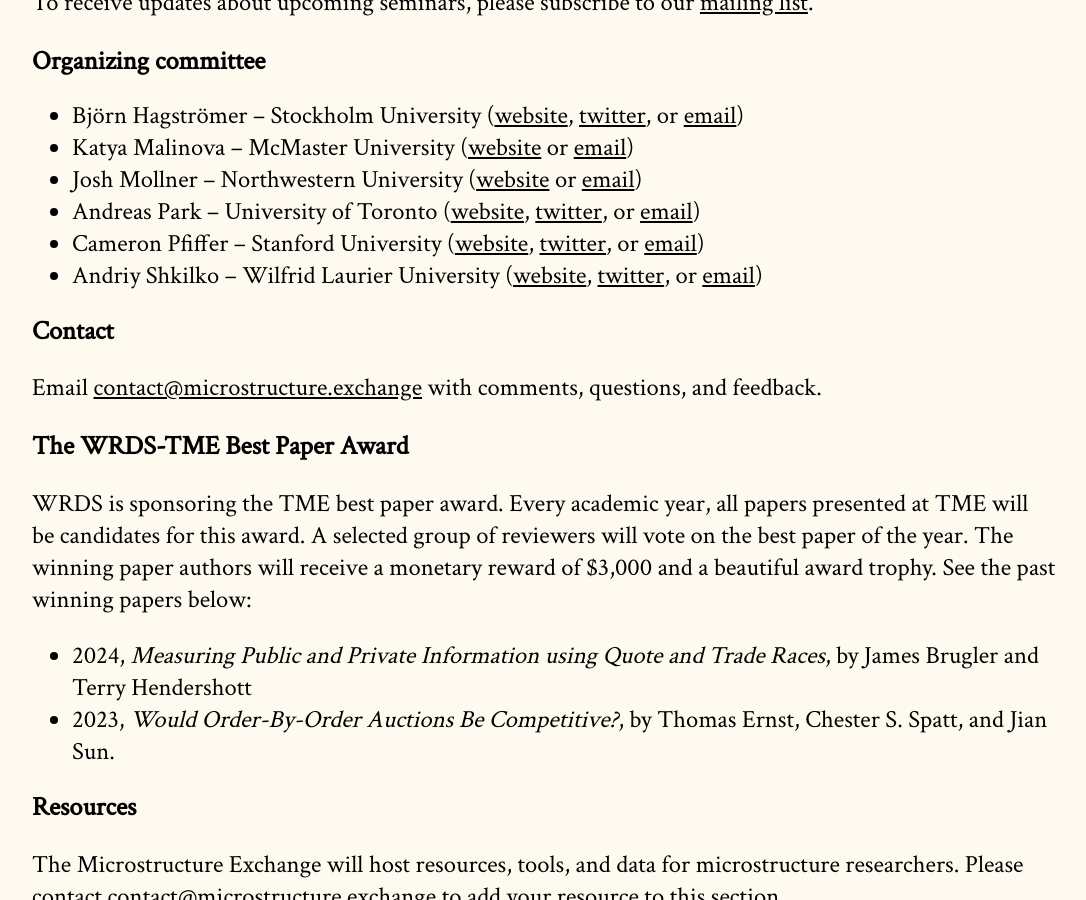
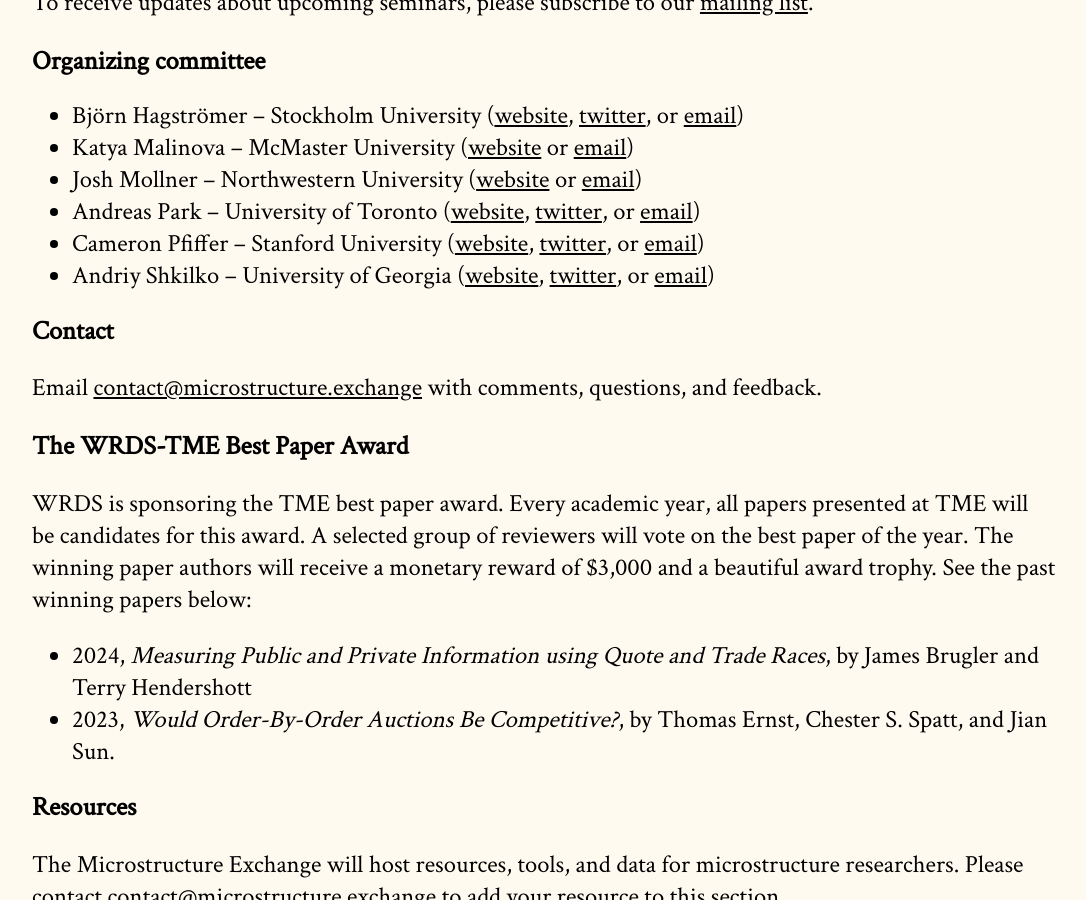
Before and after one commit to cpfiffer/microstructure.exchange, a Jekyll site: the page built from index.md, in a window 1280 px wide and 900 px high, scrolled down 1571 px. Shown: the whole window, without its empty margins (96-1182 px from the left). Built offline with Jekyll 4.4.1, drawn with Linux system fonts in a browser that asks for light colours; some web fonts are replaced.

Commit message:
Update index.md

```diff
--- a/index.md
+++ b/index.md
@@ -43,7 +43,7 @@ To receive updates about upcoming seminars, please subscribe to our [mailing lis
 - Josh Mollner -- Northwestern University ([website](https://sites.google.com/site/joshuamollner/) or [email](mailto:joshua.mollner@kellogg.northwestern.edu))
 - Andreas Park -- University of Toronto ([website](https://sites.google.com/site/parkandreas/), [twitter](https://twitter.com/financeutm), or [email](mailto:andreas.park@rotman.utoronto.ca))
 - Cameron Pfiffer -- Stanford University ([website](https://cameron.pfiffer.org), [twitter](https://twitter.com/cameron_pfiffer), or [email](mailto:cpfiffer@stanford.edu))
-- Andriy Shkilko -- Wilfrid Laurier University ([website](https://www.wlu.ca/academics/faculties/lazaridis-school-of-business-and-economics/faculty-profiles/andriy-shkilko/index.html), [twitter](https://twitter.com/AndriyShkilko), or [email](mailto:ashkilko@wlu.ca))
+- Andriy Shkilko -- University of Georgia ([website](https://www.terry.uga.edu/directory/andriy-shkilko/), [twitter](https://twitter.com/AndriyShkilko), or [email](mailto:ashkilko@uga.edu))
 
 ## Contact
 
```
